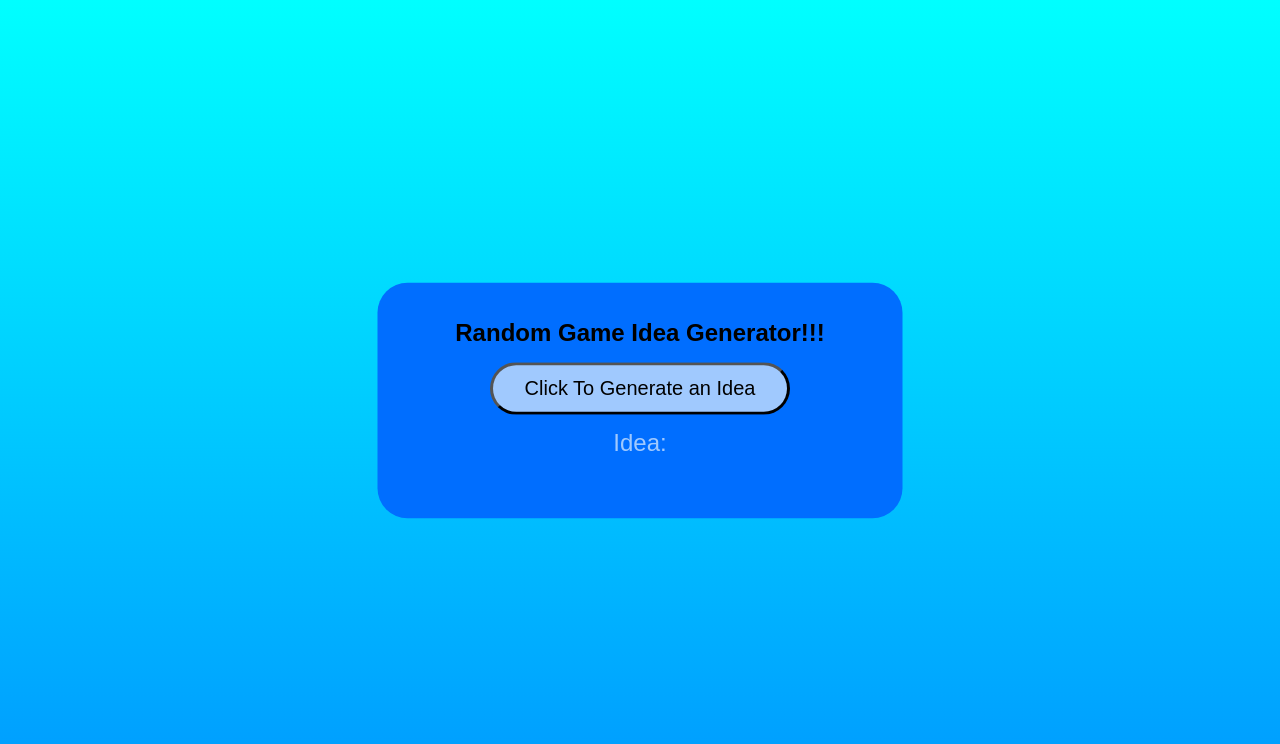
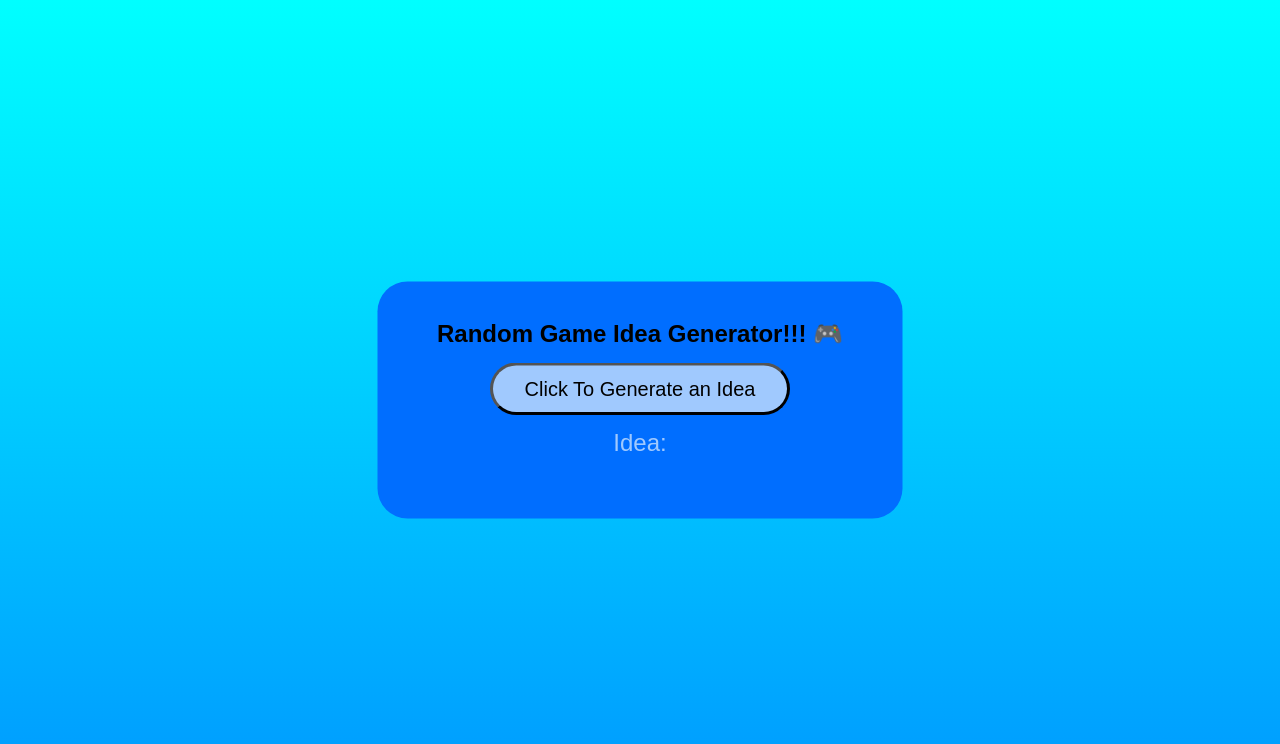
Before and after one commit to Mashhood-tec/Game-Idea-Generator, a plain HTML site: page index.html in a window 1280 px wide. Drawn offline with Linux system fonts and the light colour scheme.

Commit message:
Update index.html

```diff
--- a/index.html
+++ b/index.html
@@ -60,7 +60,7 @@
 <body>
   <div class="zoom-container">
     <div class="container">
-      <strong>Random Game Idea Generator!!!</strong>
+      <strong>Random Game Idea Generator!!! 🎮</strong>
       <button onclick="generateIdea()" class="btn">Click To Generate an Idea</button>
       <p class="Idea">Idea: <span id="idea"></span></p>
     </div>
```
